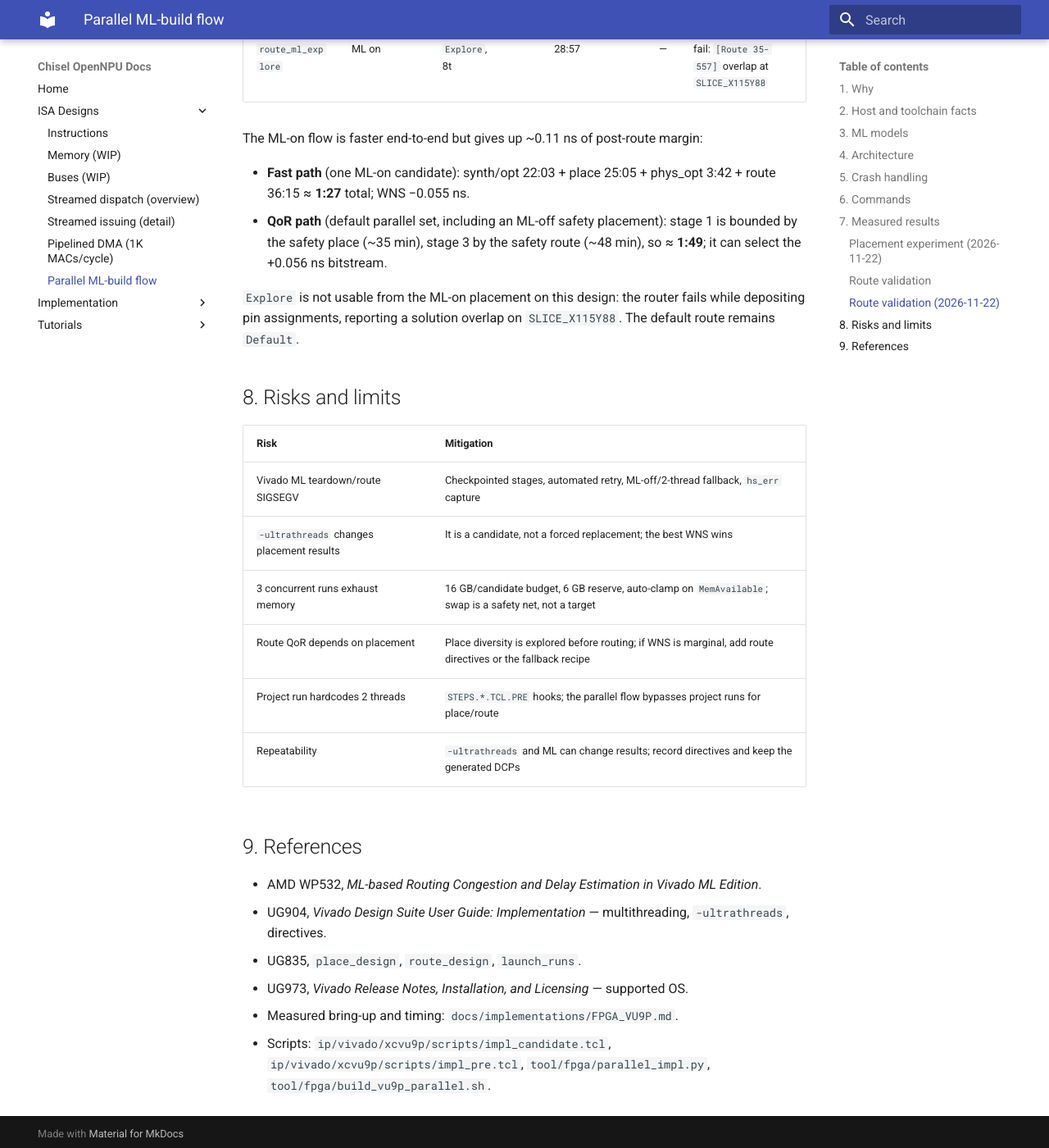
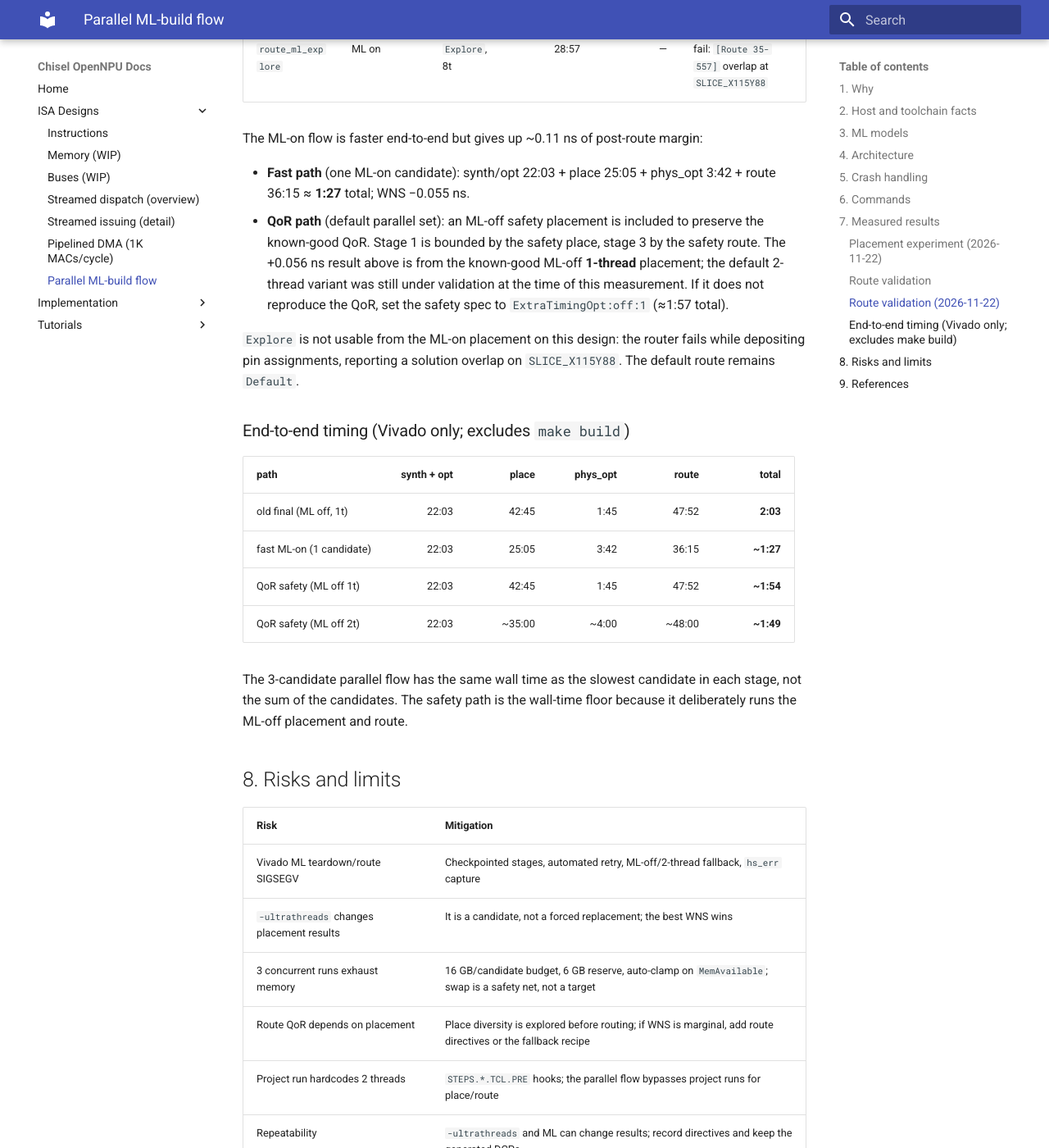
Before and after one commit to mpskex/chisel-npu, an MkDocs documentation site: the page built from docs/designs/06.parallel-ml-build.md, in a window 1280 px wide and 1400 px high, scrolled down 6402 px. Shown: the whole window at 82% size. Built offline with MkDocs 1.6.1 and Material for MkDocs 9.7.7, drawn with Linux system fonts in a browser that asks for light colours.

Commit message:
feat(vu9p): per-candidate ML/thread specs and CDC-safe candidates

```diff
--- a/docs/designs/06.parallel-ml-build.md
+++ b/docs/designs/06.parallel-ml-build.md
@@ -282,13 +282,29 @@ margin:
 
 - **Fast path** (one ML-on candidate): synth/opt 22:03 + place 25:05 +
   phys_opt 3:42 + route 36:15 ≈ **1:27** total; WNS −0.055 ns.
-- **QoR path** (default parallel set, including an ML-off safety placement):
-  stage 1 is bounded by the safety place (~35 min), stage 3 by the safety
-  route (~48 min), so ≈ **1:49**; it can select the +0.056 ns bitstream.
+- **QoR path** (default parallel set): an ML-off safety placement is included
+  to preserve the known-good QoR.  Stage 1 is bounded by the safety place,
+  stage 3 by the safety route.  The +0.056 ns result above is from the known-good
+  ML-off **1-thread** placement; the default 2-thread variant was still under
+  validation at the time of this measurement.  If it does not reproduce the
+  QoR, set the safety spec to `ExtraTimingOpt:off:1` (≈1:57 total).
 
 `Explore` is not usable from the ML-on placement on this design: the router
 fails while depositing pin assignments, reporting a solution overlap on
 `SLICE_X115Y88`.  The default route remains `Default`.
+
+### End-to-end timing (Vivado only; excludes `make build`)
+
+| path | synth + opt | place | phys_opt | route | total |
+|:--|--:|--:|--:|--:|--:|
+| old final (ML off, 1t) | 22:03 | 42:45 | 1:45 | 47:52 | **2:03** |
+| fast ML-on (1 candidate) | 22:03 | 25:05 | 3:42 | 36:15 | **~1:27** |
+| QoR safety (ML off 1t) | 22:03 | 42:45 | 1:45 | 47:52 | **~1:54** |
+| QoR safety (ML off 2t) | 22:03 | ~35:00 | ~4:00 | ~48:00 | **~1:49** |
+
+The 3-candidate parallel flow has the same wall time as the slowest candidate
+in each stage, not the sum of the candidates.  The safety path is the wall-time
+floor because it deliberately runs the ML-off placement and route.
 
 
 ## 8. Risks and limits
```
Also changed, not shown: docs/implementations/FPGA_VU9P.md (+5 -4 lines), 2 other files.
